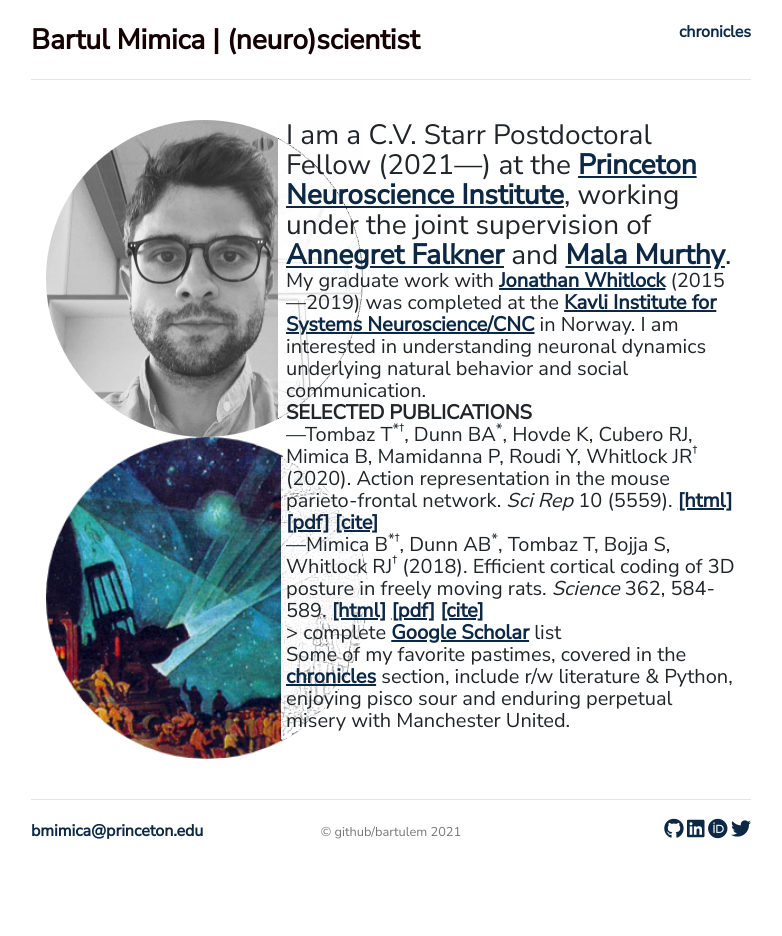
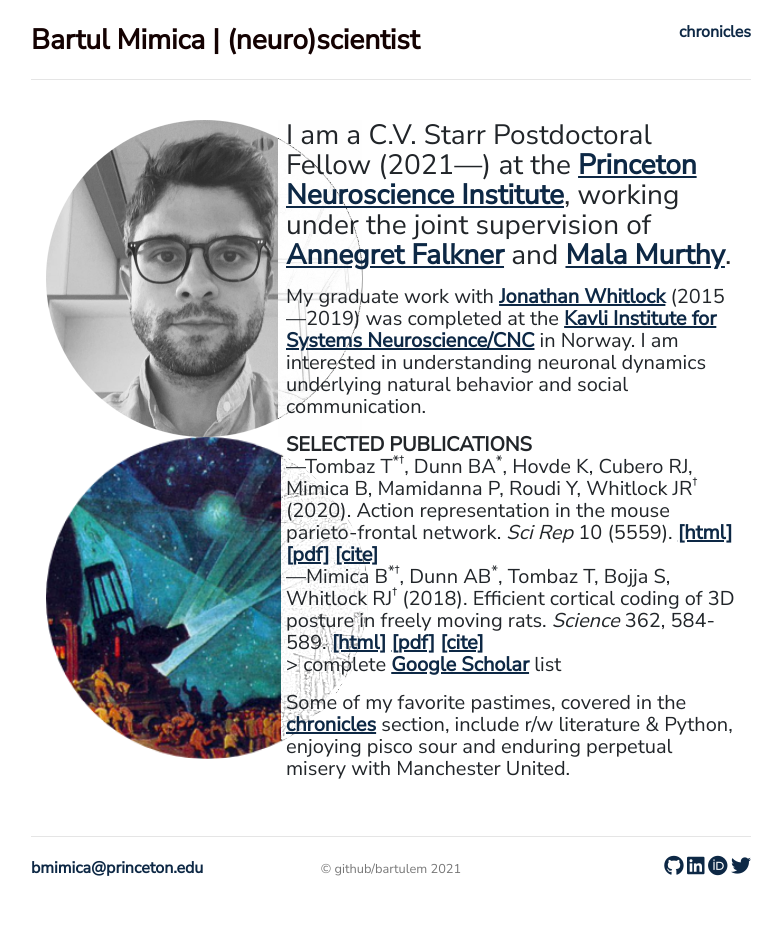
Before and after one commit to bartulem/bartulem.github.io, a Jekyll site: the page built from index.html, in a window 1280 px wide. Shown: the whole page, without its empty margins (249-1031 px from the left). Built offline with Jekyll 4.4.1, drawn with Linux system fonts in a browser that asks for light colours; nearby versions of some CDN libraries; comment, search, counter and statistics services are not loaded; a style sheet for code colours, icons or effects is not loaded; before the commit the page ends 900 px from its top, so only the background shows below that.

Commit message:
2022 format v85

```diff
--- a/css/style.css
+++ b/css/style.css
@@ -42,9 +42,9 @@
 .marketing p { font-size: 20px; line-height: 22px; }
 .marketing p.lead { font-size: 28px; line-height: 30px; }
 
-.posts-list h1, h2, p {
-    margin: 0;
-}
+.posts-list h1 { margin: 0; }
+.posts-list h2 { margin: 0; }
+.posts-list p { margin: 0; }
 
 .nav-pills li { margin-left: 15px; }
 
```
